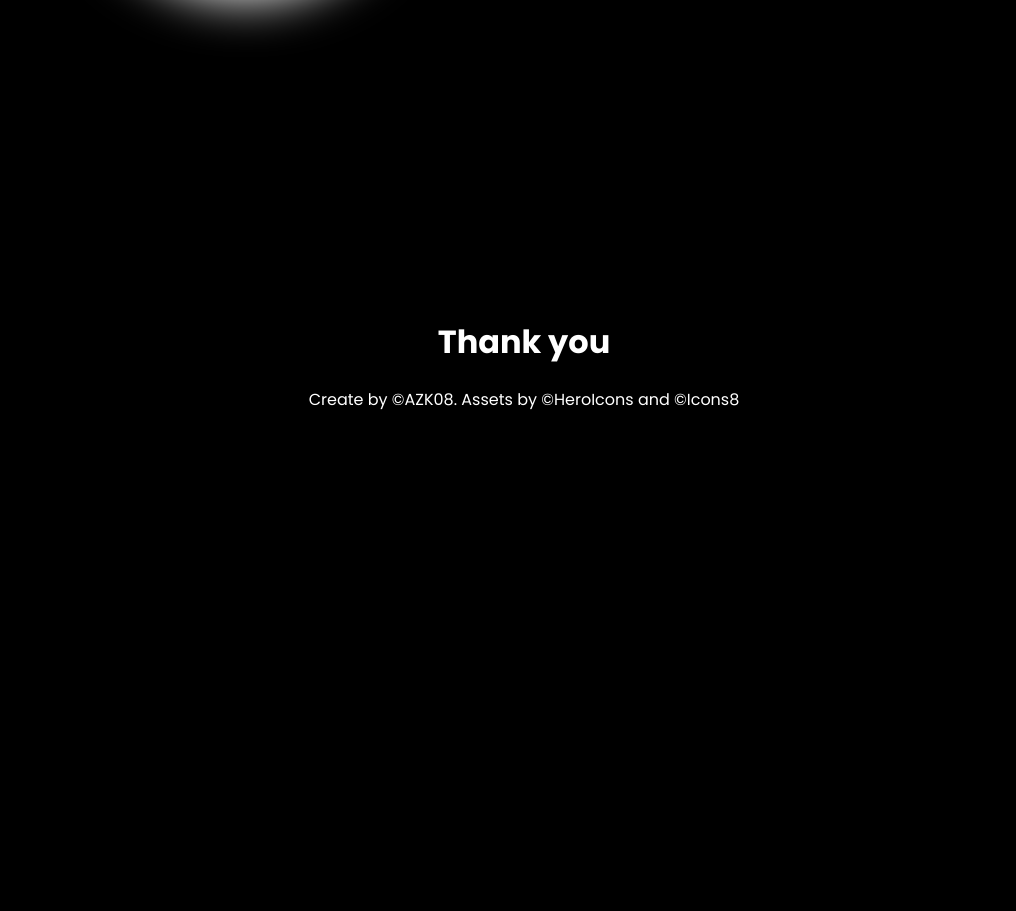
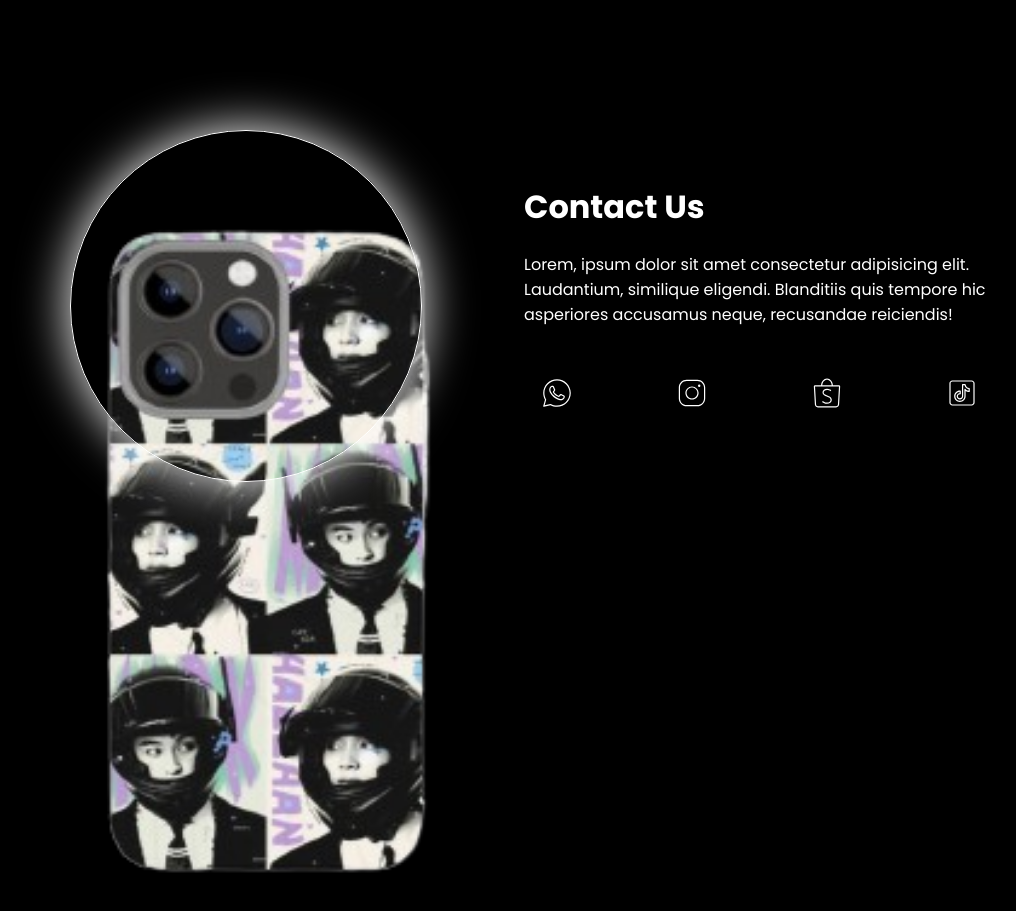
Before and after one commit to Azk08/Project, a Vue app: page / in a window 1280 px wide. Shown: the part 1877-2788 px from the top of the page, without its empty margins (116-1132 px from the left). Before the commit the page ends 2405 px from the top, so only its background shows below. Built offline with nearby package versions, Linux system fonts and the light colour scheme.

Commit message:
first commit

```diff
--- a/src/components/ContactPage.vue
+++ b/src/components/ContactPage.vue
@@ -3,6 +3,7 @@
         <span class="neon"></span>
         <div class="Picture">
             <img src="./../assets/contoh produk.png" alt="Product Sample">
+            <img src="./../assets/Produk.png" alt="product sample">
         </div>
         <div class="text">
             <h1>Contact Us</h1>
```
Also changed, not shown: src/assets/Produk.png (renamed from src/assets/IMG-20240807-WA0038_1_-removebg-preview.png).
